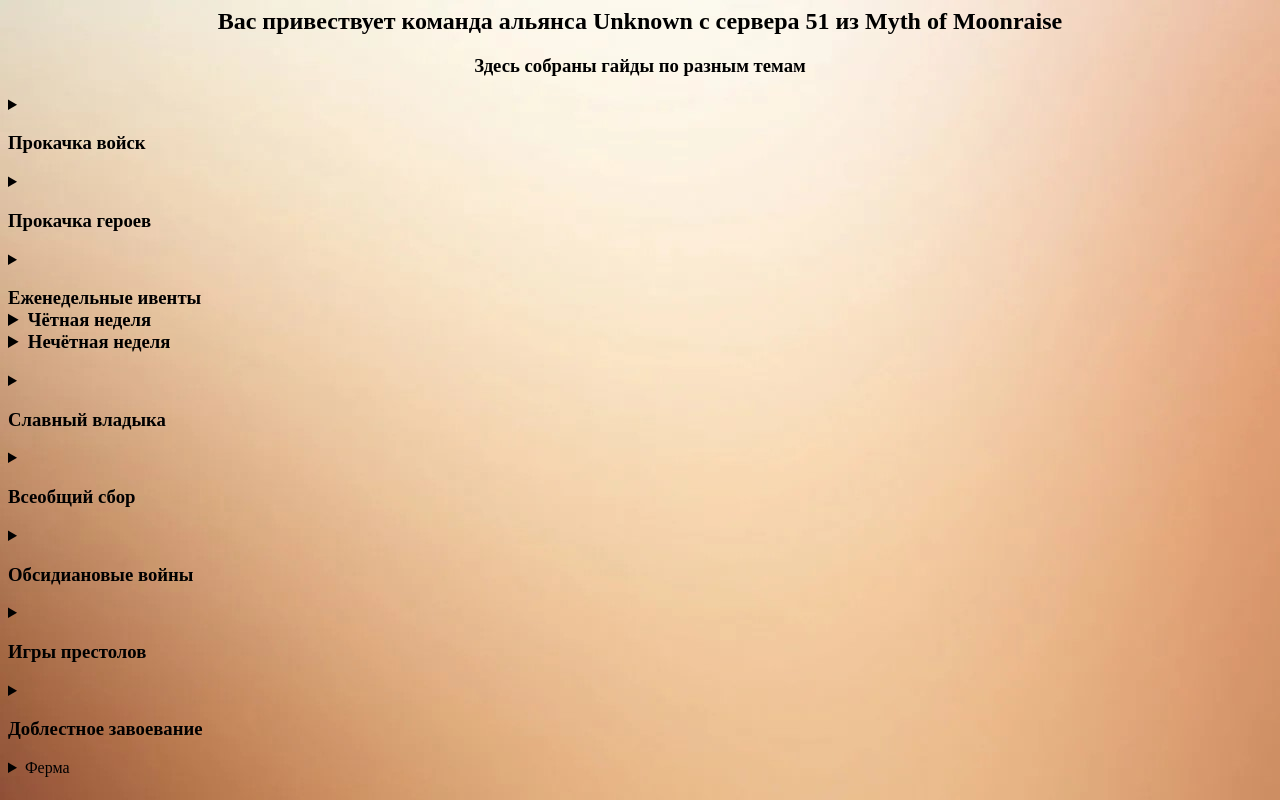
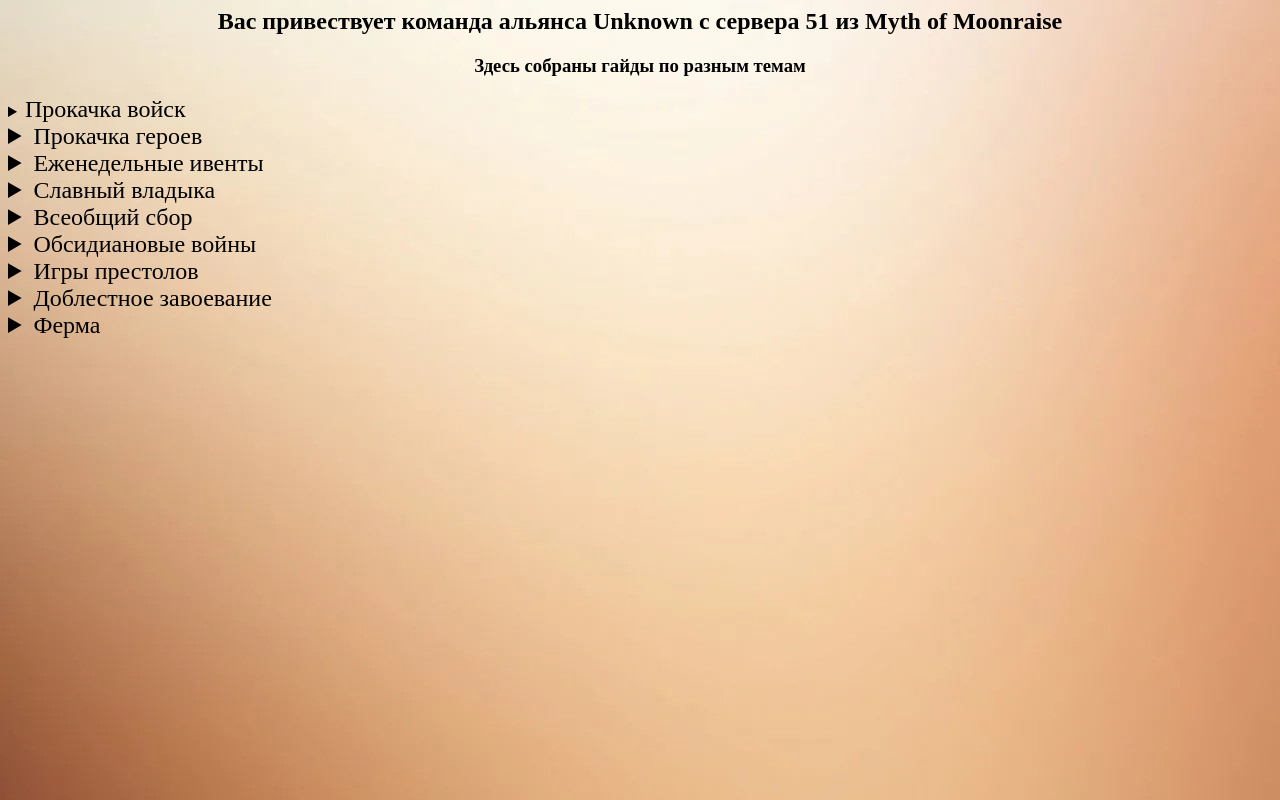
Before and after one commit to DariaShch/Sloth_SovushaMoM.github.io, a plain HTML site: page docs/index.html in a window 1280 px wide. Drawn offline with Linux system fonts and the light colour scheme.

Commit message:
Update index.html

```diff
--- a/docs/index.html
+++ b/docs/index.html
@@ -4,22 +4,22 @@ body { background: url(fon.jpeg); }
 <font face="Times New Roman">
 <h2 align="center">Вас привествует команда альянса Unknown с сервера 51 из Myth of Moonraise</h2>
 <h3 align="center">Здесь собраны гайды по разным темам</h3>
-<details> <summary><h3> Прокачка войск</h3> </summary>
+<p><details> <summary> <font size="+2">Прокачка войск<font></summary>
 Одной из важных частей игры является прокачка войск.
-Первое и самое важное - нельзя качать все войска равномерно! Без очень большого доната это лишь потраченные впустую ресурсы (усилители, осколки, дары святой и ресурсы на технологии), которые крайне ограничены.< br>
-Моноотряды рулят: вкладываясь в один конкретный тип войск достичь хороших статов без вливавания денег возможно, поэтому важно, чтобы весь ваш марш состоял из того типа войск, который вы качаете.< br>
-Теперь к выбору войск. Всего есть три типа: пехота (пехи), стрелки и наездники (наезды) (транспорт исполняет только роль собирателя ресурсов, его качать не надо!). У каждого типа есть свои сильные и слабые стороны.
-<b>Пехота</b>
-  Этот тип войск очень хорошо показывает себя в атаке на других игроков и в защите от них. Эти юниты получают урон первыми, но с хорошей прокачкой их сложно пробить. Имеют слабость к наездником (то есть наездники наносят пехоте больший урон, нежели стрелки при прочих равных). Сложность прокачки - тяжёлая.
-<b>Наездники</b>
-  Этот тип войск немного более распространён среди игроков. Однинаково хорошо наносят урон как и в атаках на квилл/падших, так и в атаках на других игроков, Эти юниты имеют самую быструю скорость передвижения по карте и получают урон вторыми. Имеют слабость к стрелкам. Сложность прокачки - лёгкая.
-<b>Стрелки</b>
+Первое и самое важное - нельзя качать все войска равномерно! Без очень большого доната это лишь потраченные впустую ресурсы (усилители, осколки, дары святой и ресурсы на технологии), которые крайне ограничены.<br>
+Моноотряды рулят: вкладываясь в один конкретный тип войск достичь хороших статов без вливавания денег возможно, поэтому важно, чтобы весь ваш марш состоял из того типа войск, который вы качаете.<br>
+Теперь к выбору войск. Всего есть три типа: пехота (пехи), стрелки и наездники (наезды) (транспорт исполняет только роль собирателя ресурсов, его качать не надо!). У каждого типа есть свои сильные и слабые стороны.<br>
+<b>Пехота</b><br>
+  Этот тип войск очень хорошо показывает себя в атаке на других игроков и в защите от них. Эти юниты получают урон первыми, но с хорошей прокачкой их сложно пробить. Имеют слабость к наездником (то есть наездники наносят пехоте больший урон, нежели стрелки при прочих равных). Сложность прокачки - тяжёлая.<br>
+<b>Наездники</b><br>
+  Этот тип войск немного более распространён среди игроков. Однинаково хорошо наносят урон как и в атаках на квилл/падших, так и в атаках на других игроков, Эти юниты имеют самую быструю скорость передвижения по карте и получают урон вторыми. Имеют слабость к стрелкам. Сложность прокачки - лёгкая.<br>
+<b>Стрелки</b><br>
   Самый распространнёный тип войск среди игроков. Юниты этого типа получают урон самыми последними последними. Сложность прокачки - лёгкая.
 </details>
-<details><summary><h3>Прокачка героев</h3></summary>
+<details><summary><font size="+2">Прокачка героев<font></summary>
  ...
 </details>
-<details><summary><h3>Еженедельные ивенты</h3?</summary>
+<details><summary><font size="+2">Еженедельные ивенты<font></summary>
   <details><summary><b>Чётная неделя</b></summary>
   ...
  </details>
@@ -27,23 +27,23 @@ body { background: url(fon.jpeg); }
   ...
  </details>
 </details>
-  <details><summary><h3>Славный владыка</h3></summary>
+  <details><summary><font size="+2">Славный владыка<font></summary>
   ...
  </details>
-  <details><summary><h3>Всеобщий сбор</h3></summary>
+  <details><summary><font size="+2">Всеобщий сбор<font></summary>
   ...
  </details>
-  <details><summary><h3>Обсидиановые войны</h3></summary>
+  <details><summary><font size="+2">Обсидиановые войны<font></summary>
   ....
  </details>
-  <details><summary><h3>Игры престолов</h3></summary>
+  <details><summary><font size="+2">Игры престолов<font></summary>
    <font>
   ....
  </details>
-    <details><summary><h3>Доблестное завоевание</h3></summary>
+    <details><summary><font size="+2">Доблестное завоевание<font></summary>
   ....
  </details>
- <details><summary>Ферма</summary>
+ <details><summary><font size="+2">Ферма<font></summary>
   ....
  </details>
-<font>
+<font><p>
```
